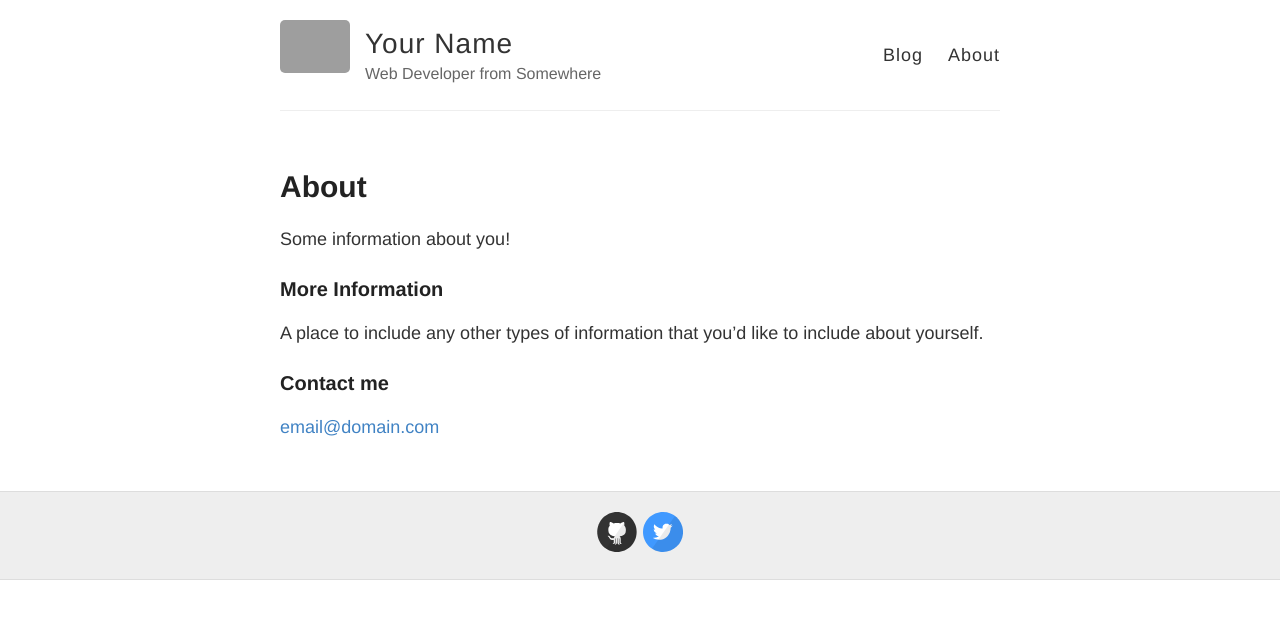
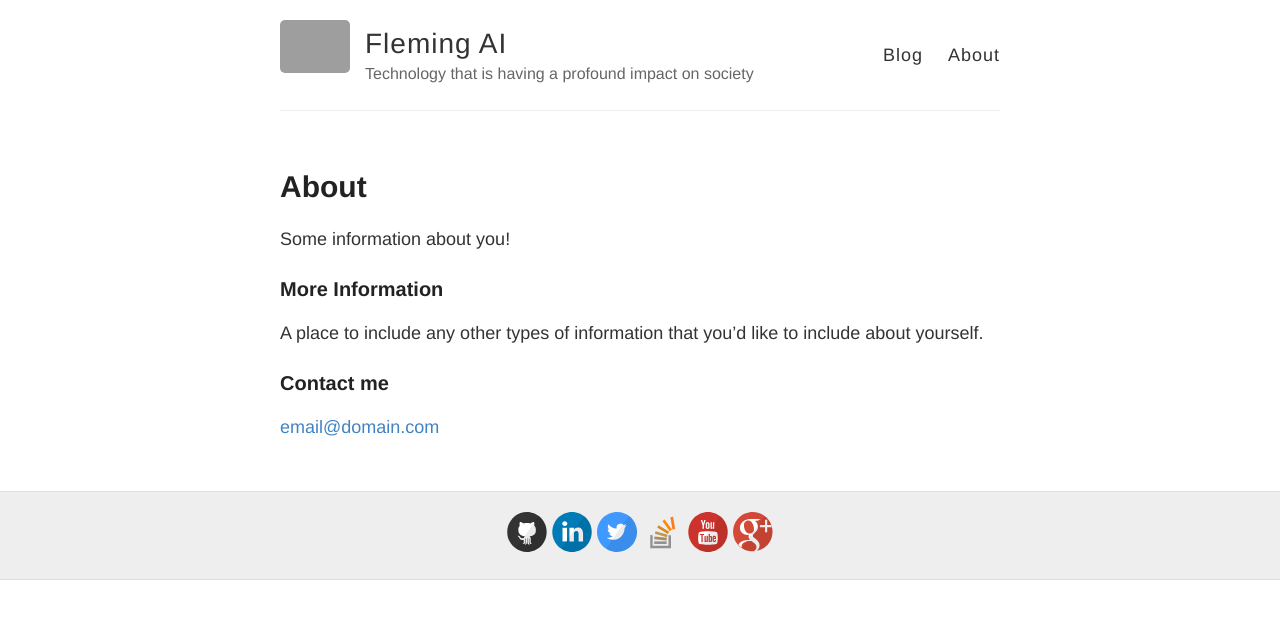
Before and after one commit to mathicus/mathicus.github.io, a Jekyll site: the page built from about.md, in a window 1280 px wide. Shown: the top 619 px of the page. Built offline with Jekyll 4.4.1, drawn with Linux system fonts in a browser that asks for light colours; grey boxes are pictures that could not be loaded.

Commit message:
Update site

```diff
--- a/_config.yml
+++ b/_config.yml
@@ -3,10 +3,10 @@
 #
 
 # Name of your site (displayed in the header)
-name: Your Name
+name: Fleming AI
 
 # Short bio or description (displayed in the header)
-description: Web Developer from Somewhere
+description: Technology that is having a profound impact on society
 
 # URL of your avatar or profile pic (you could use your GitHub profile pic)
 avatar: https://raw.githubusercontent.com/barryclark/jekyll-now/master/images/jekyll-logo.png
@@ -21,15 +21,15 @@ footer-links:
   email:
   facebook:
   flickr:
-  github: barryclark/jekyll-now
+  github: jonfleming
   instagram:
-  linkedin:
+  linkedin: jon-fleming-6371504
   pinterest:
   rss: # just type anything here for a working RSS icon
-  twitter: jekyllrb
-  stackoverflow: # your stackoverflow profile, e.g. "users/50476/bart-kiers"
-  youtube: # channel/<your_long_string> or user/<user-name>
-  googleplus: # anything in your profile username that comes after plus.google.com/
+  twitter: techion
+  stackoverflow: jonfleming # your stackoverflow profile, e.g. "users/50476/bart-kiers"
+  youtube: channel/UC6JySunQLW1FsMoZ4NGASRw # channel/<your_long_string> or user/<user-name>
+  googleplus: 107371044739230443965 # anything in your profile username that comes after plus.google.com/
 
 
 # Enter your Disqus shortname (not your username) to enable commenting on posts
@@ -41,7 +41,7 @@ google_analytics:
 
 # Your website URL (e.g. http://barryclark.github.io or http://www.barryclark.co)
 # Used for Sitemap.xml and your RSS feed
-url:
+url: fleming.ai
 
 # If you're hosting your site at a Project repository on GitHub pages
 # (http://yourusername.github.io/repository-name)
```
Also changed, not shown: README.md.
